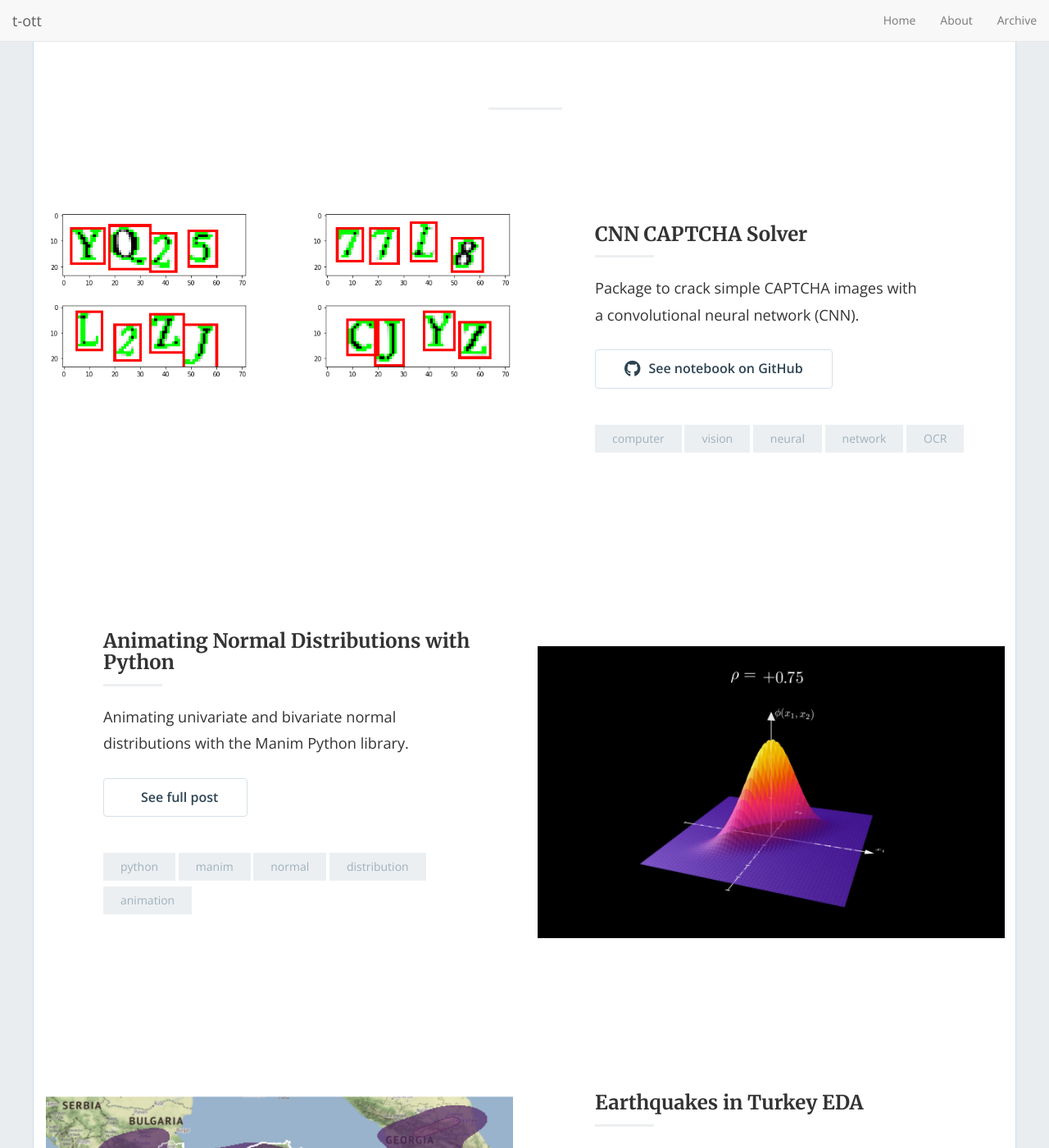
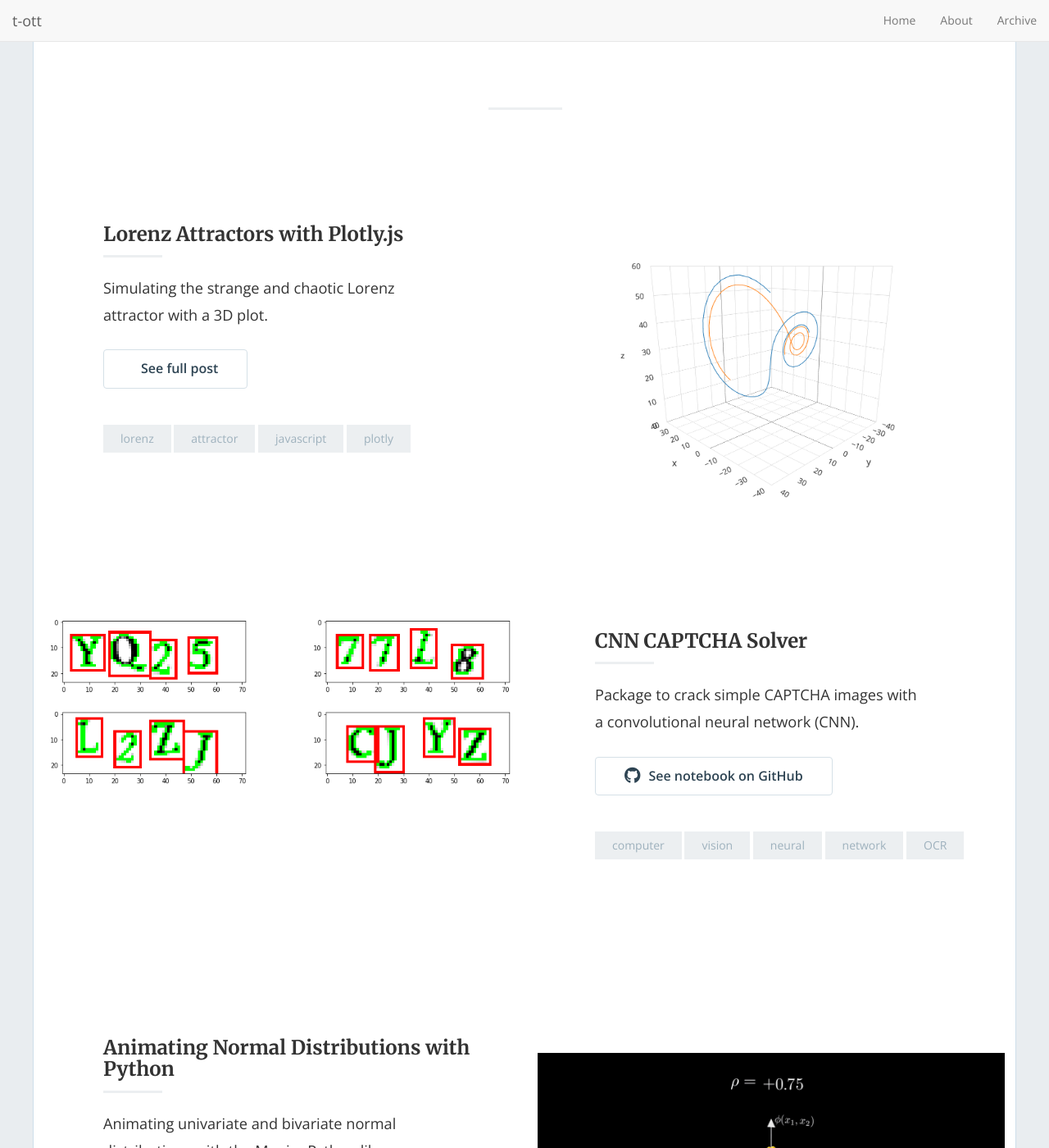
Before and after one commit to t-ott/t-ott-personal-website, a Jekyll site: the page built from index.html, in a window 1280 px wide and 1400 px high, scrolled down 727 px. Shown: the whole window at 82% size. Built offline with Jekyll 4.4.1, drawn with Linux system fonts in a browser that asks for light colours; nearby versions of some CDN libraries; the list of posts is cut into pages by our own code.

Commit message:
Add lorenz attractor post

```diff
--- /dev/null
+++ b/_posts/2022-02-24-lorenz-attractor.md
@@ -0,0 +1,65 @@
+---
+layout: inner
+position: left
+title: Lorenz Attractors with Plotly.js
+date: 2022-02-24
+tags: lorenz attractor javascript plotly
+lead_text: 'Simulating the strange and chaotic Lorenz attractor with a 3D plot.'
+featured_image: 'img/posts/2022/02-24_lorenz-attractor.png'
+project_link: '2022/02/24/lorenz-attractor'
+button_text: 'See full post'
+---
+# Lorenz Attractors with Plotly.js
+
+<script src="https://polyfill.io/v3/polyfill.min.js?features=es6"></script>
+<script id="MathJax-script" async src="https://cdn.jsdelivr.net/npm/mathjax@3/es5/tex-mml-chtml.js"></script>
+<script src="https://cdn.plot.ly/plotly-2.8.3.min.js"></script>
+
+My introduction to the world of strange attractors, and chaos theory at large, was James Gleick's [*Chaos: Making a New Science*](https://www.amazon.com/Chaos-Making-Science-James-Gleick/dp/0143113453){:target="_blank" rel="noopener"}. Gleick manages to carry readers through technical material in a way that's approachable for the chaos-curious yet mathematically untalented (e.g., myself). Luckily, the mystery and complexity of the subject matter does not seem lost in its popular audience translation. We're given a window into the work of early chaos figures including meteorologist Edward Lorenz who's considered modern chaos theory's founder.
+
+While experimenting with computer simulation of weather systems, Lorenz simplified a series of fluid dynamics equations (the Naiver-Stokes equations) to create a stripped down mathematical model of atmospheric convection. Lorenz describes these equations in his famous 1963 paper [Deterministic Nonperiodic Flow](https://journals.ametsoc.org/view/journals/atsc/20/2/1520-0469_1963_020_0130_dnf_2_0_co_2.xml?tab_body=pdf){:target="_blank" rel="noopener"}. The Lorenz equations are:
+
+<p>
+  $$\frac{dx}{dt} = \sigma(y - x)$$
+  $$\frac{dy}{dt} = x(\rho - z) - y$$
+  $$\frac{dz}{dt} = xy - \beta z$$
+</p>
+
+Below is a plot that demonstrates a Lorenz system, generated with [Plotly.js](https://plotly.com/javascript/){:target="_blank" rel="noopener"}. The plot is initialized to the values Lorenz used, which give rise to the famous butterfly-shaped Lorenz attractor: σ = 10, ρ = 28, and β = 8/3. Two traces are initialized at different starting coordinates. Feel free to use the sliders to adjust the system's parameters, reset the plot, and see how it impacts its behavior.
+
+---
+
+<div style="background: #f8f8f8; border: solid 1px #384353;">
+  <div style="width: 100%; margin: auto; display: flex; flex-direction: row; justify-content: space-evenly;">
+    <div style="padding-top: 10px;">
+      <input type="range" min="1" max="20" value="10" step="0.1" class="slider" id="sigmaValueSlider">
+      <p style="text-align: center;">σ = <span id="sigmaValueText"></span></p>
+    </div>
+    <div style="padding-top: 10px;">
+      <input type="range" min="1" max="40" value="28" step="0.1" class="slider" id="rhoValueSlider">
+      <p style="text-align: center;">ρ = <span id="rhoValueText"></span></p>
+    </div>
+    <div style="padding-top: 10px;">
+      <input type="range" min="1" max="10" value="2.7" step="0.1" class="slider" id="betaValueSlider">
+      <p style="text-align: center;">β = <span id="betaValueText"></span></p>
+    </div>
+  </div>
+  <div style="width: 80%; margin: auto; display: flex; flex-direction: row; justify-content: space-between;">
+    <button class="btn btn-default" style="margin-top: 0px; margin-bottom: 0px;" id="resetPlotButton">Reset Plot</button>
+    <span id="plotStoppedText" style="margin: auto; color: 2E4453; font-weight: 600; font-style: italic;">Plot Stopped</span>
+    <button class="btn btn-default" style="margin-top: 0px; margin-bottom: 0px;" id="stopButton">Stop</button>
+  </div>
+  <div style="border: solid 1px #384353; margin: 10px;">
+    <div id="plot"></div>
+  </div>
+</div>
+
+<script src="/js/lorenz.js"></script>
+
+<h2>Resources</h2>
+
+<ul style="font-size: 1.3em; line-height: 1.8;">
+<li><a href="https://www.stsci.edu/~lbradley/seminar/attractors.html" target="_blank" rel="noopener">Larry Bradley, "Strange Attractors"</a></li>
+<li><a href="https://web.math.ucsb.edu/~jhateley/paper/lorenz.pdf" target="_blank" rel="noopener">James Hateley, "The Lorenz system"</a></li>
+<li><a href="https://itp.uni-frankfurt.de/~gros/Vorlesungen/SO/simulation_example" target="_blank" rel="noopener">Hendrik Wernecke, "Lorenz system: An interactive simulation of a chaotic attractor"</a></li>
+</ul>
--- a/css/style.scss
+++ b/css/style.scss
@@ -90,6 +90,41 @@ button.btn, input.btn {
     @include horizontal-align;
     margin-bottom: 0.5em;
   }
+}
+
+.slider {
+  -webkit-appearance: none;
+  appearance: none;
+  width: 100%;
+  height: 5px;
+  margin: 8px 0px 8px 0px;
+  background: #d3d3d3;
+  outline: none;
+  opacity: 0.7;
+  -webkit-transition: 0.2s;
+  transition: 0.2s opacity;
+}
+
+.slider:hover {
+  opacity: 1;
+}
+
+.slider::-webkit-slider-thumb {
+  -webkit-appearance: none;
+  appearance: none;
+  width: 10px;
+  height: 20px;
+  border-radius: 4px;
+  background: #1f77b4;
+  cursor: pointer;
+}
+
+.slider::-moz-range-thumb {
+  width: 10px;
+  height: 20px;
+  border-radius: 4px;
+  background: #1f77b4;
+  cursor: pointer;
 }
 
 .main {
```
Also changed, not shown: js/lorenz.js (added, +231 -0 lines), img/posts/2022/02-24_lorenz-attractor.png (added).
